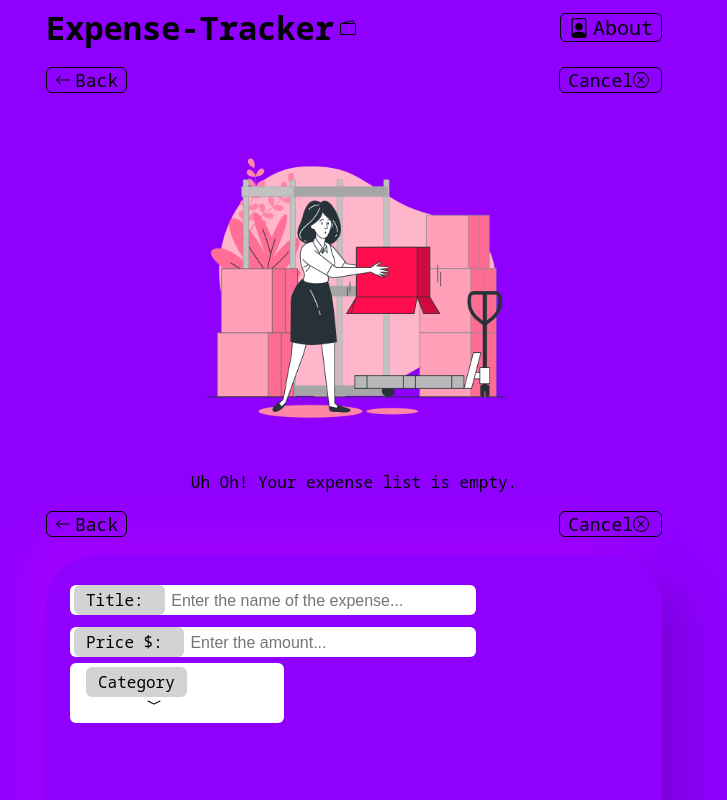
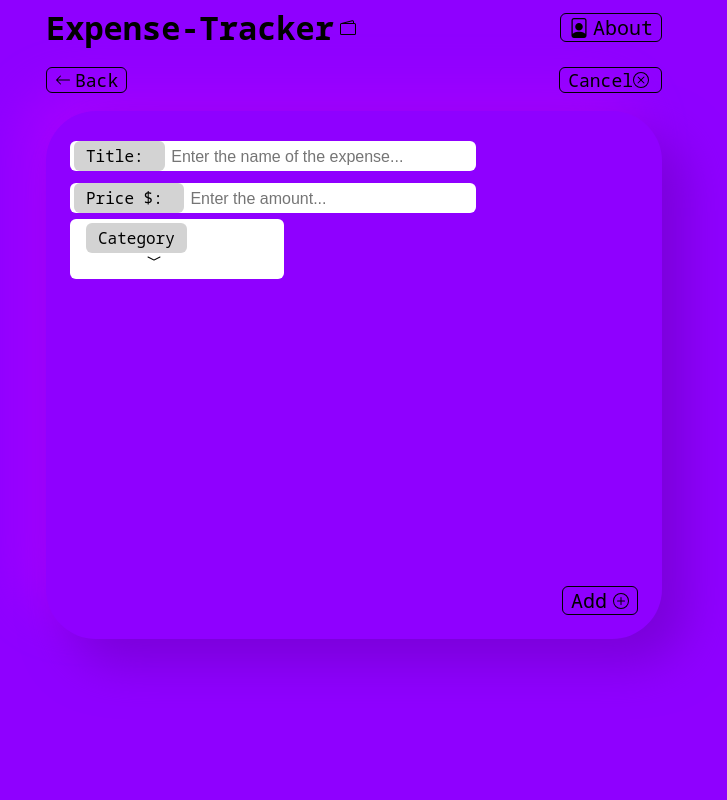
Before and after one commit to chhum-chanleak/expense, a React (Create React App) app: page /add-expense in a window 1280 px wide. Shown: the top 800 px of the page, without its empty margins (286-1013 px from the left). Built offline with nearby package versions, Linux system fonts and the light colour scheme.

Commit message:
added json files

```diff
--- a/package.json
+++ b/package.json
@@ -1,5 +1,5 @@
 {
-  "homepage": "https://chhum-chanleak.github.io/expense-tracker",
+  "homepage": "https://chhum-chanleak.github.io/",
   "name": "expense",
   "version": "0.1.0",
   "private": true,
--- a/src/App.js
+++ b/src/App.js
@@ -10,7 +10,6 @@ function App() {
   return (
     <Router>
       <Header />
-      <Home />
       <Switch>
         <Route path="/" exact component={Home} />
         <Route path="/add-expense" component={AddExpense} />
--- a/src/components/expense-list/index.js
+++ b/src/components/expense-list/index.js
@@ -28,7 +28,7 @@ const ExpenseList = () => {
             alt="No Expenses"
             className="empty-image"
           />
-          <label>Uh Oh! Your expense list is empty.</label>
+          <label>Your expense list is empty.</label>
         </div>
       )}
     </div>
--- a/src/components/header/header.css
+++ b/src/components/header/header.css
@@ -54,7 +54,7 @@
 
 @media only screen and (max-width: 512px) {
   .header-container {
-    max-width: 100%;
+    max-width: 90%;
   }
 
   .header-logo {
```
